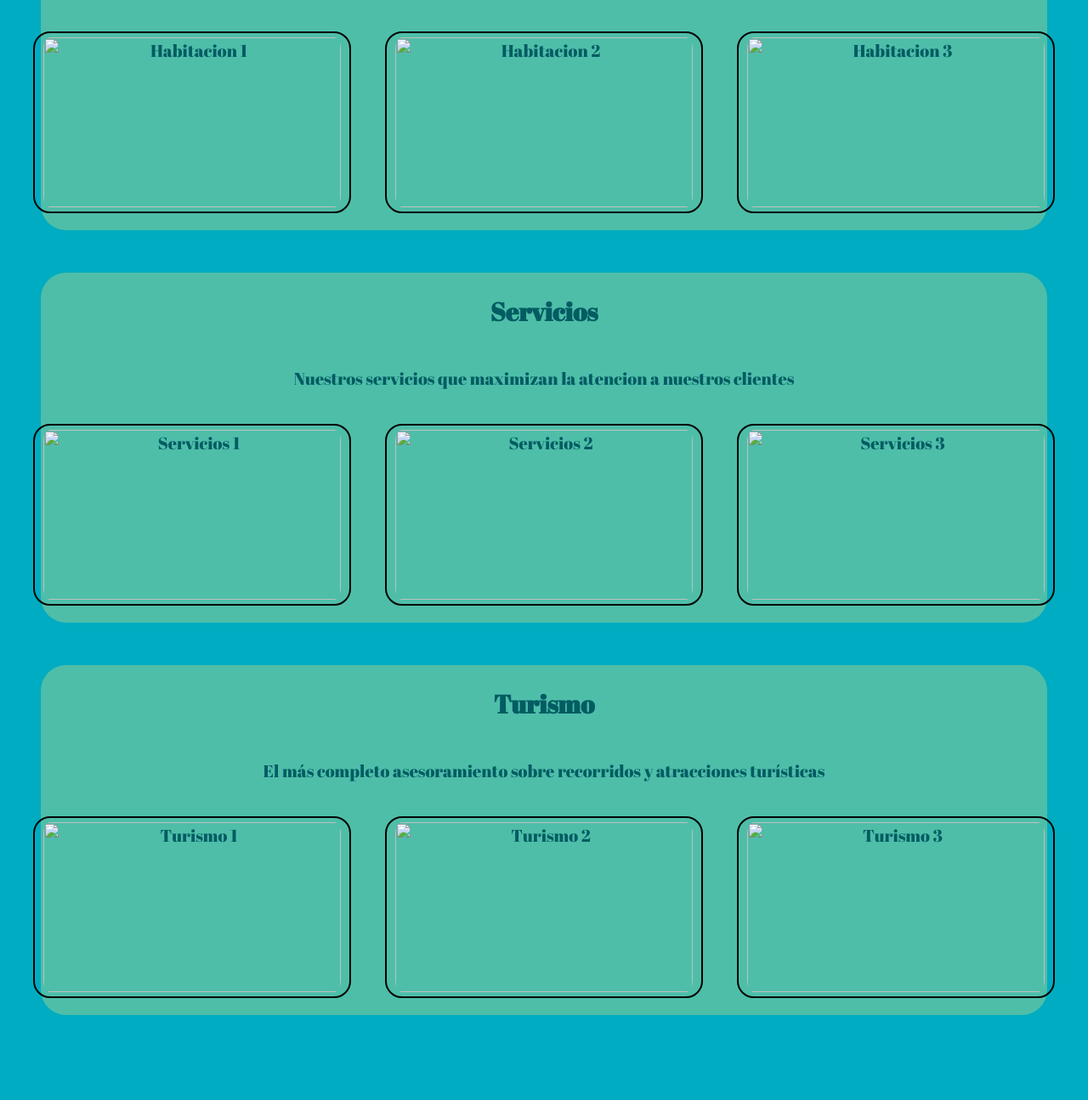
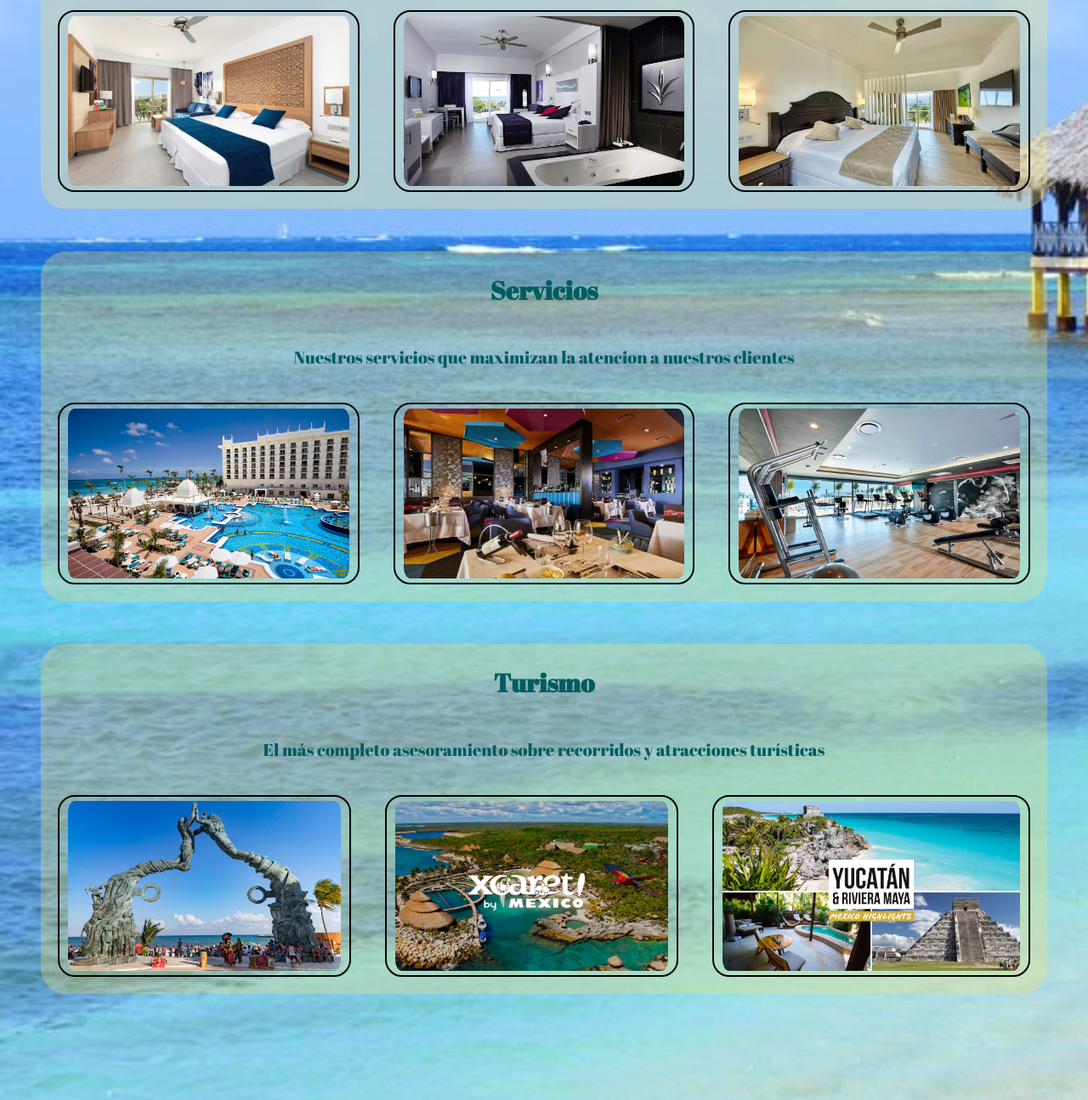
Before and after one commit to SerchErri/E3-Challenge-Section---Hero-, a plain HTML site: page index.html in a window 1280 px wide. Shown: the part 654-1949 px from the top of the page at 85% size. Drawn offline with Linux system fonts and the light colour scheme; a web font is replaced by a local one.

Commit message:
Se arreglan imagenes

```diff
--- a/index.html
+++ b/index.html
@@ -8,11 +8,11 @@
     <link rel="stylesheet" href="styles.css">
 </head>
 
-<body class="body" background="../E2 Landing Page/img/playas2.jpg">
+<body class="body" background="../img/playas2.jpg">
 
     <header class="header">
         <div>
-            <img class="logo" src="../E2 Landing Page/img/Logo3.png" alt="logo">
+            <img class="logo" src="../img/Logo3.png" alt="logo">
         </div>
         <nav>
             <ul class="nav-list">
@@ -50,9 +50,9 @@
             <p>Nuestra mejor propuesta en habitaciones de excelente confort</p>
         </div>
         <div class="fotos">
-            <img src="../E2 Landing Page/img/hab1.jpg" alt="Habitacion 1">
-            <img src="../E2 Landing Page/img/hab2.jpg" alt="Habitacion 2">
-            <img src="../E2 Landing Page/img/hab3.jpg" alt="Habitacion 3">
+            <img src="../img/hab1.jpg" alt="Habitacion 1">
+            <img src="../img/hab2.jpg" alt="Habitacion 2">
+            <img src="../img/hab3.jpg" alt="Habitacion 3">
         </div>
     </section>
 
@@ -60,9 +60,9 @@
         <h2>Servicios</h2>
         <p>Nuestros servicios que maximizan la atencion a nuestros clientes</p>
         <div class="fotos">
-            <img src="../E2 Landing Page/img/Serv1.jpg" alt="Servicios 1">
-            <img src="../E2 Landing Page/img/serv2.jpg" alt="Servicios 2">
-            <img src="../E2 Landing Page/img/serv3.jpg" alt="Servicios 3">
+            <img src="../img/Serv1.jpg" alt="Servicios 1">
+            <img src="../img/serv2.jpg" alt="Servicios 2">
+            <img src="../img/serv3.jpg" alt="Servicios 3">
         </div>
     </section>
 
@@ -70,9 +70,9 @@
         <h2>Turismo</h2>
         <p>El más completo asesoramiento sobre recorridos y atracciones turísticas</p>
         <div class="fotos">
-            <img src="../E2 Landing Page/img/tur1.jpg" alt="Turismo 1">
-            <img src="../E2 Landing Page/img/tur2.jpg" alt="Turismo 2">
-            <img src="../E2 Landing Page/img/tur3.jpg" alt="Turismo 3">
+            <img src="../img/tur1.jpg" alt="Turismo 1">
+            <img src="../img/tur2.jpg" alt="Turismo 2">
+            <img src="../img/tur3.jpg" alt="Turismo 3">
         </div>
     </section>
     <footer>
```
